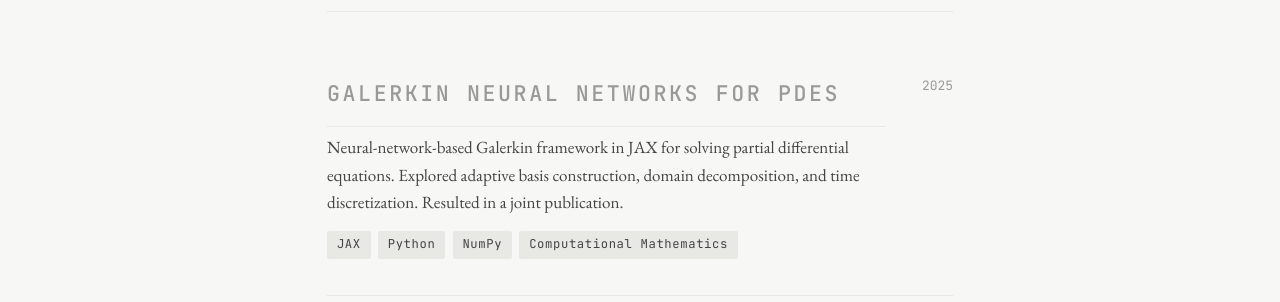
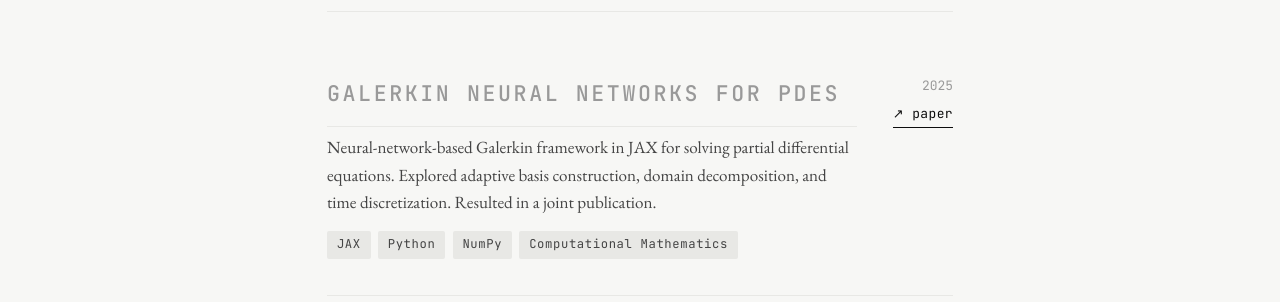
Before and after one commit to Lokesh-bitshyd22/Lokesh-bitshyd22.github.io, a Jekyll site: the page built from index.md, in a window 1280 px wide and 900 px high, scrolled down 806 px. Shown: the part 155-457 px from the top of the window. Built offline with Jekyll 4.4.1, drawn with Linux system fonts in a browser that asks for light colours.

Commit message:
Add link to research paper in project meta

```diff
--- a/index.md
+++ b/index.md
@@ -37,6 +37,7 @@ layout: default
       </div>
       <div class="project-meta">
         <span class="project-year">2025</span>
+        <a class="project-link" href="https://link.springer.com/article/10.1007/s44379-026-00056-0" target="_blank">↗ paper</a>
       </div>
     </div>
 
```
